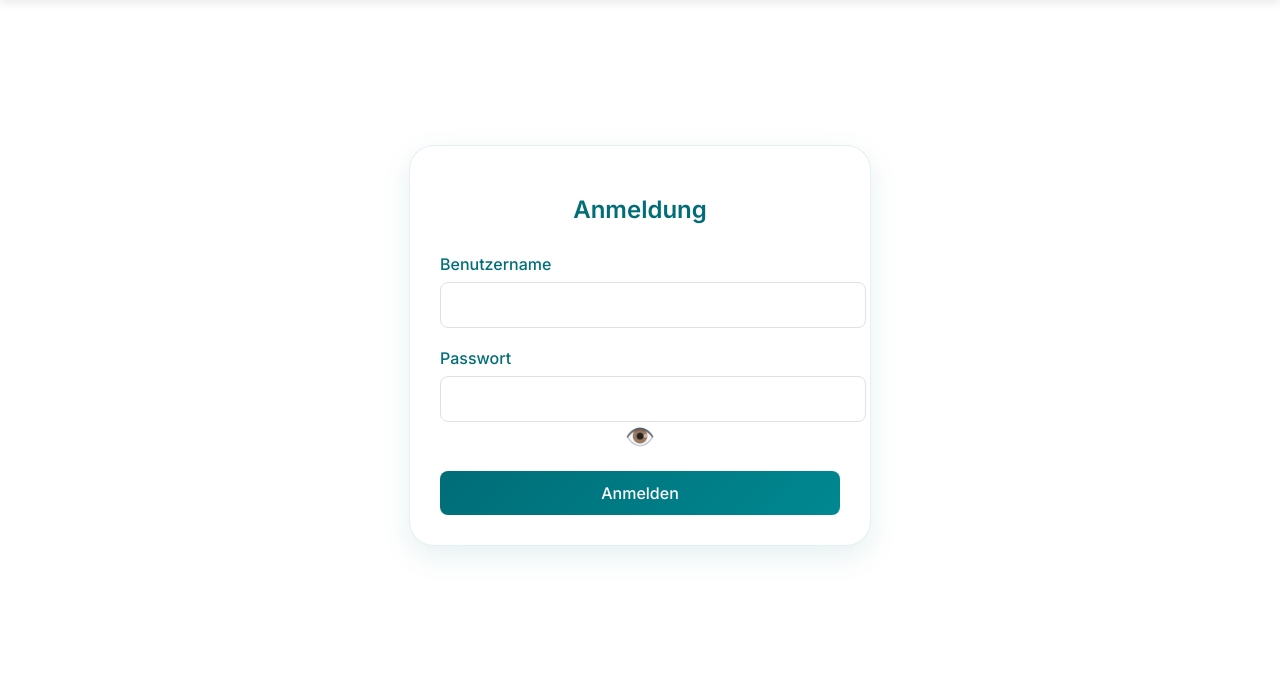
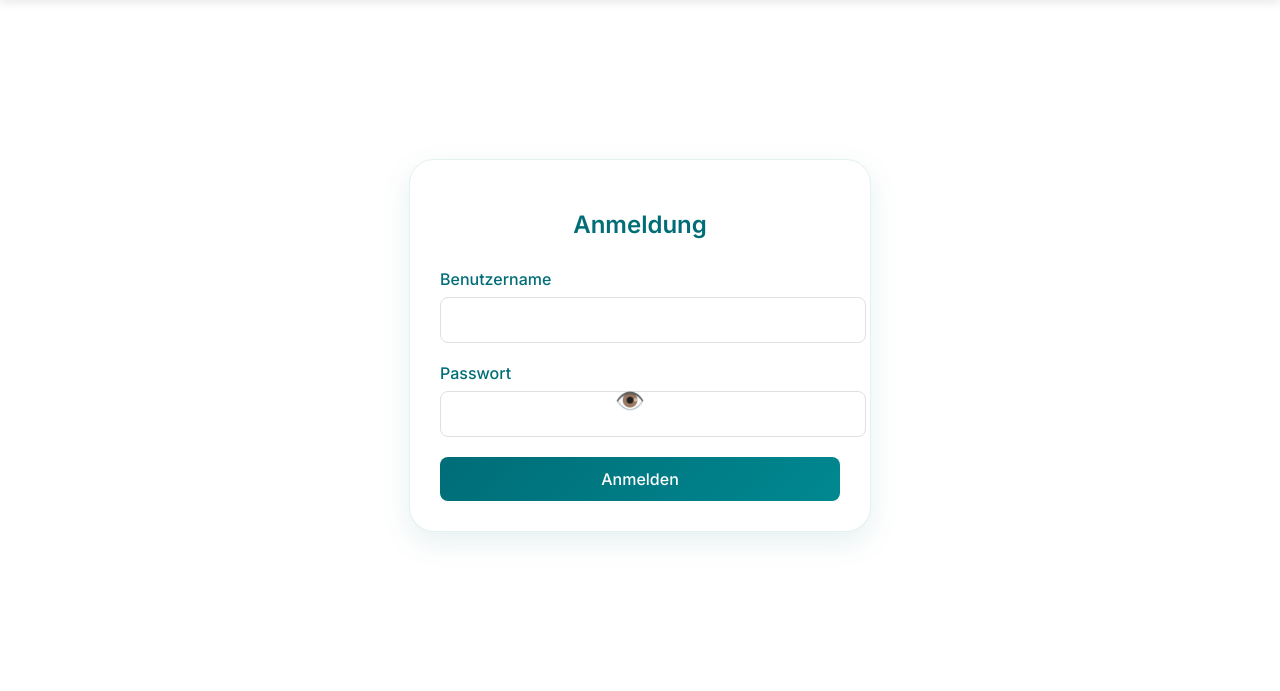
Before and after one commit to Real-M1000/Flask, a Flask app: page /login in a window 1280 px wide. Shown: the part 79-770 px from the top of the page. Run offline with Flask 3, Linux system fonts and the light colour scheme.

Commit message:
Update login.html

```diff
--- a/templates/login.html
+++ b/templates/login.html
@@ -60,6 +60,7 @@
         }
         .form-group {
             margin-bottom: 20px;
+            position: relative;
         }
         label {
             display: block;
@@ -111,11 +112,14 @@
             font-weight: 600;
         }
         .toggle-password {
+            position: absolute;
+            right: 10px;
+            top: 50%;
+            transform: translateY(-50%);
             background: none;
             border: none;
             cursor: pointer;
             color: #006d77;
-            padding: 0;
             font-size: 1.5em;
         }
     </style>
@@ -160,10 +164,10 @@
             // Prüfen, ob das Passwort sichtbar ist und das Symbol wechseln
             if (passwordField.type === "password") {
                 passwordField.type = "text";
-                toggleButton.innerHTML = "👁️‍🗨️";  // Das durchgestrichene Auge
+                toggleButton.innerHTML = "👁️‍🗨️";  // Das durchgestrichene Linien-Auge
             } else {
                 passwordField.type = "password";
-                toggleButton.innerHTML = "👁️";  // Das normale Auge
+                toggleButton.innerHTML = "👁️";  // Das normale Linien-Auge
             }
         }
     </script>
```
